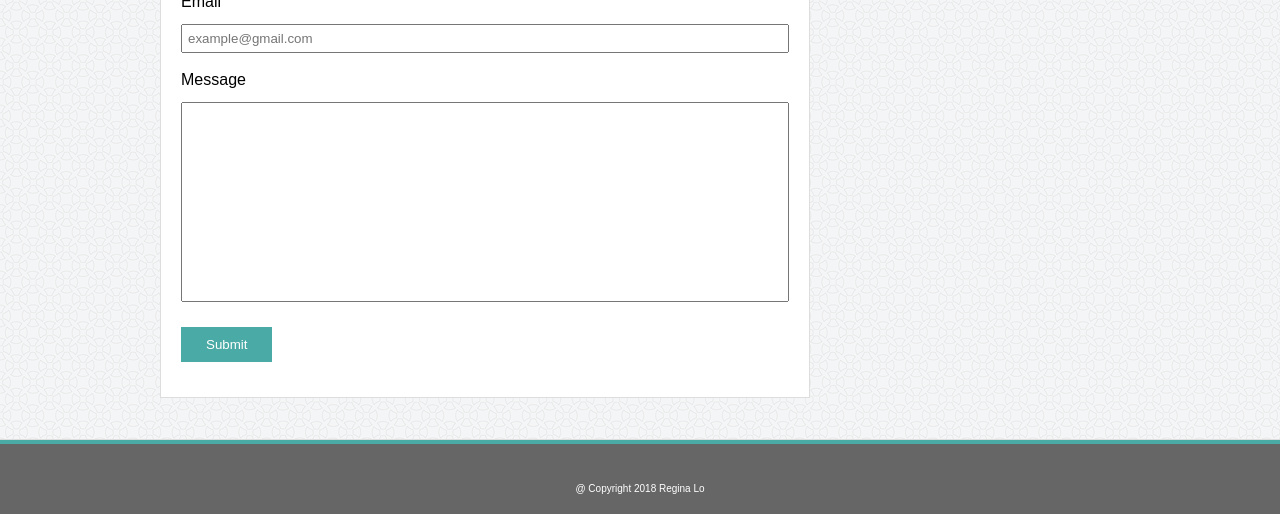
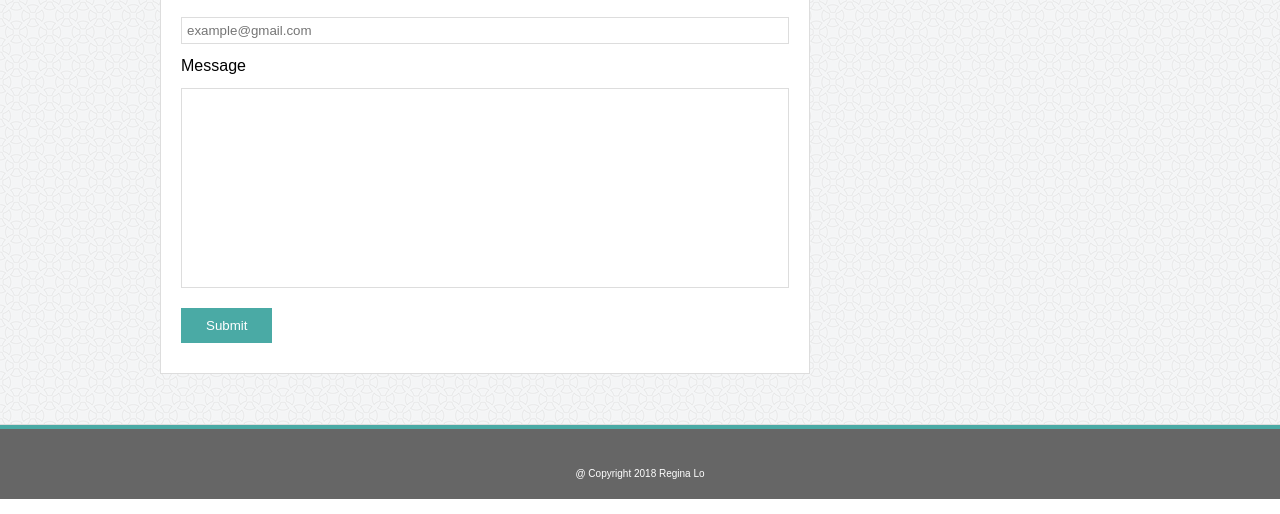
Before and after one commit to tlo015/Basic-Portfolio, a plain HTML site: page contact.html in a window 1280 px wide. Shown: the part 301-815 px from the top of the page. Drawn offline with Linux system fonts and the light colour scheme.

Commit message:
Update style.css

```diff
--- a/assets/css/style.css
+++ b/assets/css/style.css
@@ -177,16 +177,18 @@ form{
 #name, #email{
     width: 100%;
     padding: 5px;
+    border: 1px solid #ddd;
 }
 
 #message{
     width: 100%;
     height: 200px;
     padding: 5px;
+    border: 1px solid #ddd;
 }
 
 input{
-    margin: 10px 0px 15px;
+    margin: 10px 0px 10px;
 }
 
 .submit{
```
